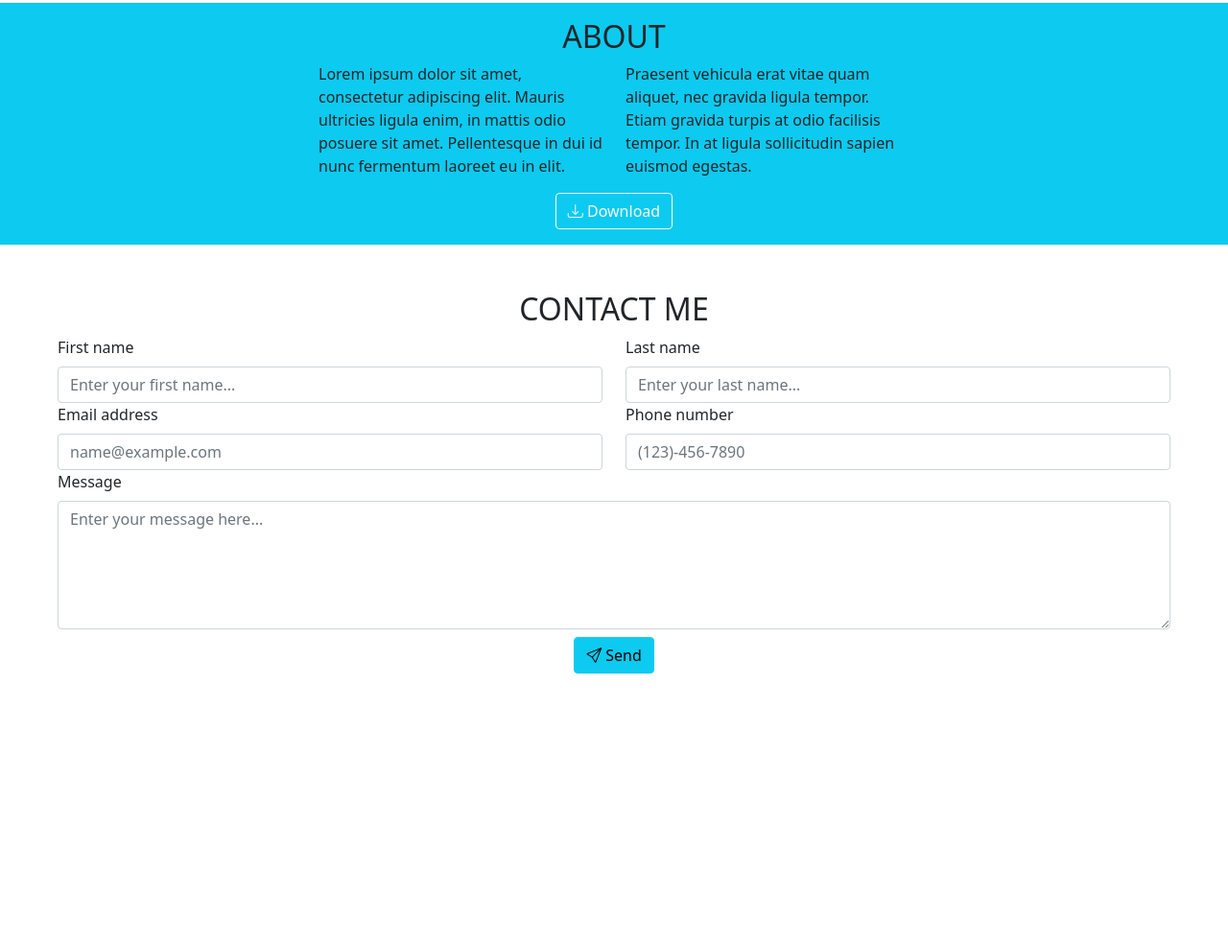
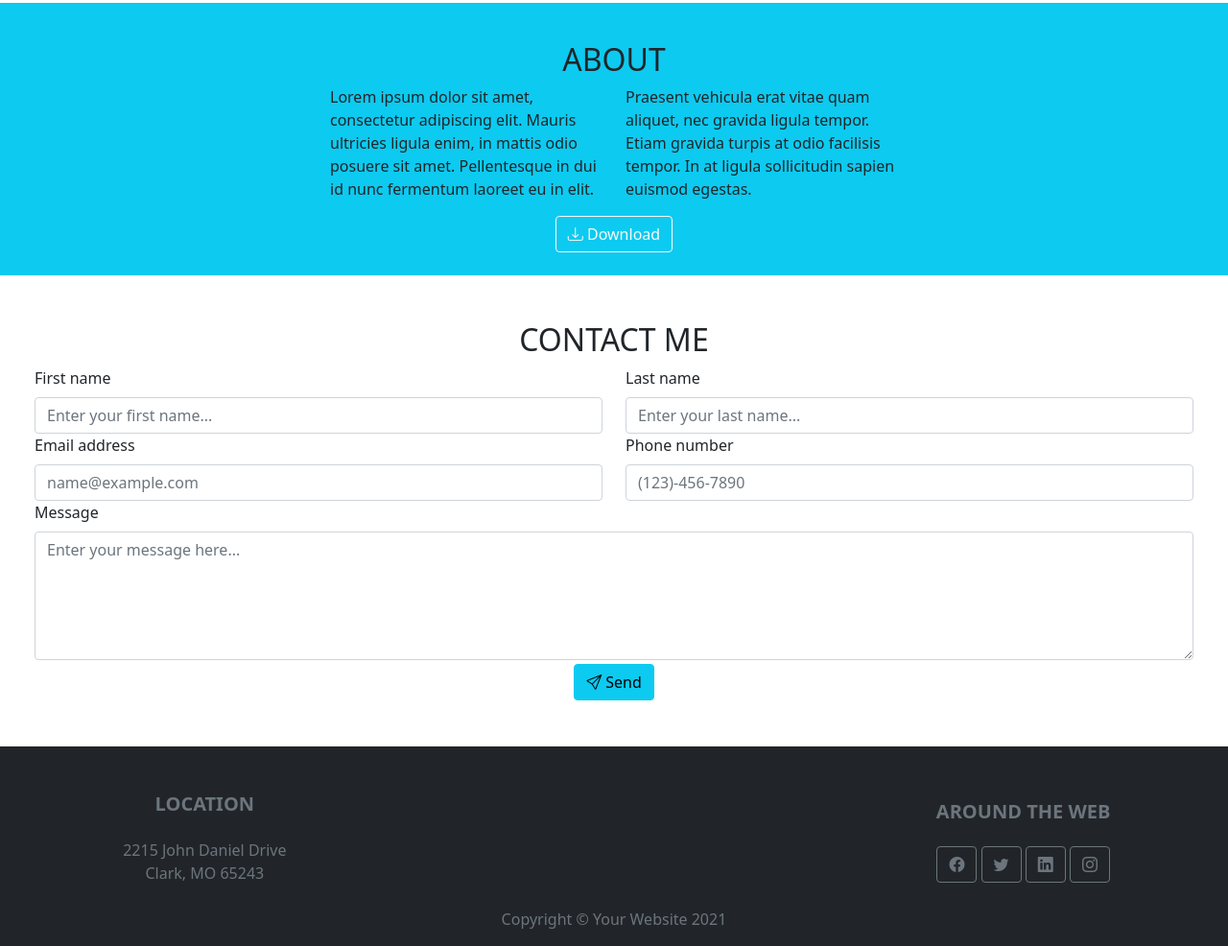
Before and after one commit to GianlucaPensa/bootstrap-freelancer, a plain HTML site: page index.html in a window 1280 px wide. Shown: the part 1979-2965 px from the top of the page at 96% size. Before the commit the page ends 2681 px from the top, so only its background shows below. Drawn offline with nearby package versions, Linux system fonts and the light colour scheme.

Commit message:
completamento test

```diff
--- a/index.html
+++ b/index.html
@@ -101,7 +101,7 @@
             </div>
                     <!--sezione about-->
                     <section>
-                        <div class="row pb-3 bg-info d-flex justify-content-center">
+                        <div class="row p-4 bg-info d-flex justify-content-center">
                             <h2 class="text-center text-uppercase text-dark pt-3">About</h2>
                             <div class="col-3">
                                 <p>Lorem ipsum dolor sit amet, consectetur adipiscing elit. Mauris ultricies ligula enim, in mattis odio posuere sit amet. Pellentesque in dui id nunc fermentum laoreet eu in elit.</p>
@@ -115,7 +115,7 @@
                         </div>
                     </section>
                                 <!--contattami+bottone-->
-                                <section class="bg-white mx-5">
+                                <section class="bg-white mx-4">
                                         <form action="#" class="row" id="contact-me">
                                         <h2 class="text-center text-uppercase pt-5">Contact Me</h2>
                                         <div class="col-6">
@@ -138,7 +138,7 @@
                                             <label for="message" class="form-label">Message</label>
                                             <textarea id="message" class="form-control" rows="5" required placeholder="Enter your message here..."></textarea>
                                         </div>
-                                        <div class="col-12 text-center pt-2">
+                                        <div class="col-12 text-center pt-1 pb-5">
                                             <button type="button" class="btn btn-info"><i class="bi bi-send"></i>&nbsp;Send</button>
                                         </div>
                                     </form>
@@ -148,11 +148,24 @@
     </main>
 
     <footer>
-        <div class="container bg-dark">
-            <div class="row">
-                <div class="col-4"></div>
-                <div class="col-4"></div>
-                <div class="col-4"></div>
+        <div class="container-fluid">
+            <div class="row d-flex text-secondary text-center bg-dark">
+                <div class="col-4 p-5">
+                    <div class="h5 text-uppercase mb-4 fw-bold">Location</div>
+                    <p>2215 John Daniel Drive <br>
+                       Clark, MO 65243
+                    </p>
+                </div>
+                <div class="col-4 align-self-end text-center fs-6 mb-3">Copyright &copy; Your Website 2021</div>
+                <div class="col-4 p-5">
+                    <div class="h5 text-uppercase fw-bold mt-2">Around the web</div>
+                    <div class="pt-3">
+                        <button type="button" class="btn btn-outline-secondary"><i class="bi bi-facebook"></i></button>
+                        <button type="button" class="btn btn-outline-secondary"><i class="bi bi-twitter"></i></button>
+                        <button type="button" class="btn btn-outline-secondary"><i class="bi bi-linkedin"></i></button>
+                        <button type="button" class="btn btn-outline-secondary"><i class="bi bi-instagram"></i></button>
+                    </div>
+                </div>
             </div>
         </div>
 
```
